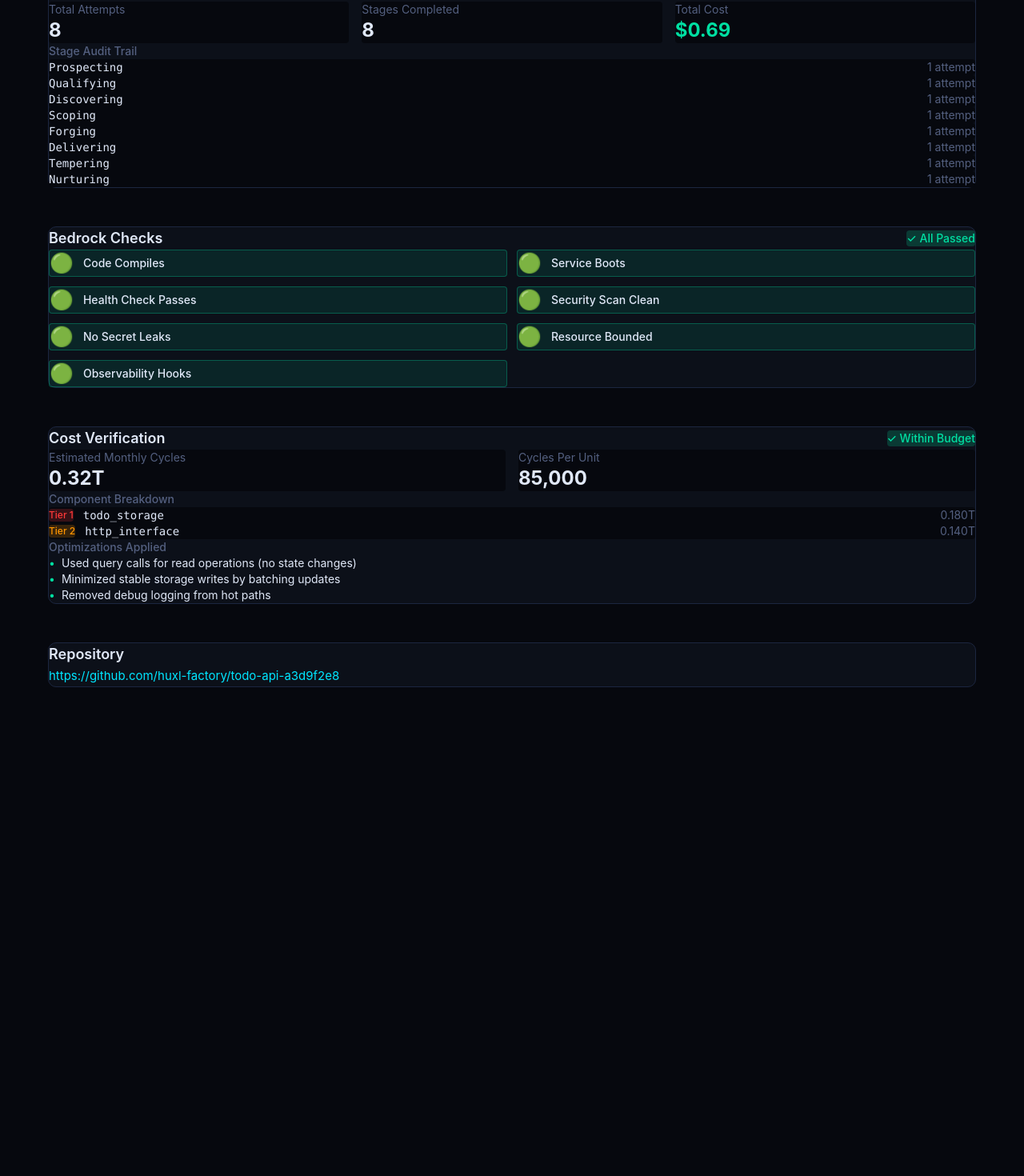
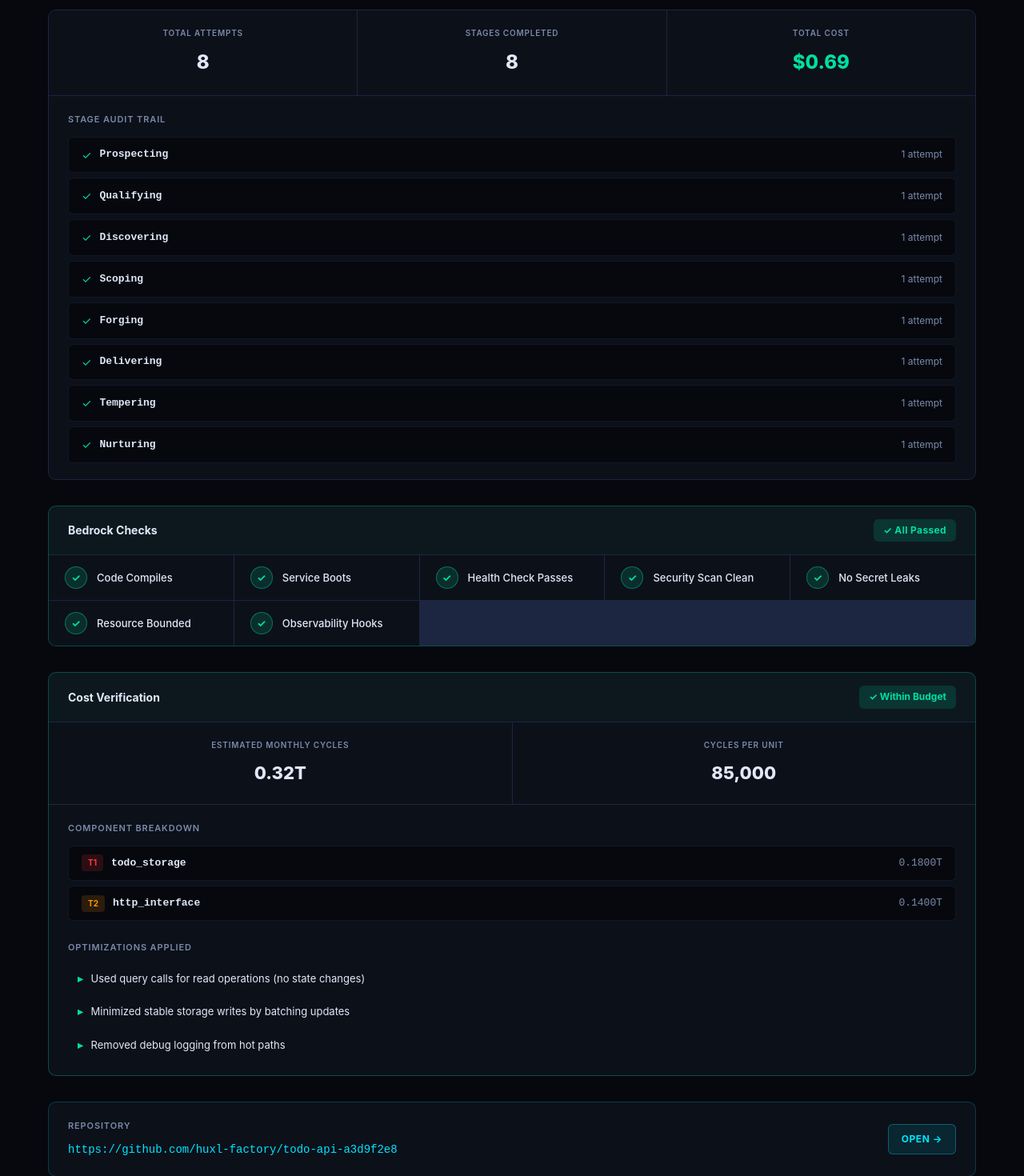
Before and after one commit to scoblelife/huxl-dossier, a React (Vite) app: page /dossier-app/dossier/complete in a window 1280 px wide. Shown: the part 2600-4070 px from the top of the page at 80% size. Before the commit the page ends 3507 px from the top, so only its background shows below. Built offline with nearby package versions, Linux system fonts and the light colour scheme.

Commit message:
feat: redesign Light Zone deliverables section with polished card layouts

```diff
--- a/src/components/Artifacts.tsx
+++ b/src/components/Artifacts.tsx
@@ -3,90 +3,133 @@ import type { Dossier } from '~/types/dossier'
 export function Artifacts({ dossier }: { dossier: Dossier }) {
   const { conformance_bundle, bedrock_checks, cost_verification } = dossier
 
-  if (!conformance_bundle && !bedrock_checks && !cost_verification) {
-    return (
-      <div className="p-5 sm:p-12 text-center" style={{ background: '#0c1019', border: '1px solid #1c2640', borderRadius: '10px' }}>
-        <div className="mb-2" style={{ color: '#546080' }}>No artifacts yet</div>
-        <div className="text-sm" style={{ color: '#546080' }}>
-          Conformance bundle, bedrock checks, and cost verification will appear here when the
-          pipeline completes
-        </div>
-      </div>
-    )
+  if (!conformance_bundle && !bedrock_checks && !cost_verification && !dossier.artifacts.repo_url) {
+    return null
   }
 
   return (
-    <div style={{ display: 'flex', flexDirection: 'column', gap: '48px' }}>
-      {/* Light zone indicator */}
-      <div className="flex items-center gap-2 text-sm">
-        <span className="px-2 py-1 rounded" style={{ background: 'rgba(26, 31, 53, 0.5)', border: '1px solid #546080', color: '#e0e8f8' }}>
-          ☀️ LIGHT ZONE - Customer Deliverables
-        </span>
-        <span style={{ color: '#546080' }}>
-          These artifacts exit the dark factory and go to the customer
-        </span>
+    <div style={{ display: 'flex', flexDirection: 'column', gap: '32px' }}>
+      {/* Light zone header */}
+      <div
+        style={{
+          display: 'flex',
+          alignItems: 'center',
+          gap: '16px',
+          padding: '16px 24px',
+          background: 'linear-gradient(to right, rgba(255, 220, 100, 0.06), transparent)',
+          border: '1px solid rgba(255, 220, 100, 0.15)',
+          borderRadius: '10px',
+        }}
+      >
+        <div
+          style={{
+            width: '10px',
+            height: '10px',
+            borderRadius: '50%',
+            background: '#ffdc64',
+            boxShadow: '0 0 12px rgba(255, 220, 100, 0.5)',
+            flexShrink: 0,
+          }}
+        />
+        <div>
+          <div style={{ fontSize: '12px', fontWeight: 700, color: '#ffdc64', letterSpacing: '0.1em', textTransform: 'uppercase' }}>
+            Light Zone — Customer Deliverables
+          </div>
+          <div style={{ fontSize: '12px', color: '#7a8aaa', marginTop: '2px' }}>
+            These artifacts exit the dark factory and are delivered to the customer
+          </div>
+        </div>
       </div>
 
       {conformance_bundle && <ConformanceBundle bundle={conformance_bundle} />}
-
       {bedrock_checks && <BedrockChecks checks={bedrock_checks} />}
-
       {cost_verification && <CostVerification verification={cost_verification} />}
-
-      {dossier.artifacts.repo_url && (
-        <div className="p-5 sm:p-8" style={{ background: '#0c1019', border: '1px solid #1c2640', borderRadius: '10px' }}>
-          <h3 className="text-lg font-semibold mb-4" style={{ color: '#e0e8f8' }}>Repository</h3>
-          <a
-            href={dossier.artifacts.repo_url}
-            target="_blank"
-            rel="noopener noreferrer"
-            style={{ color: '#00e5ff', textDecoration: 'none' }}
-            onMouseEnter={(e) => e.currentTarget.style.textDecoration = 'underline'}
-            onMouseLeave={(e) => e.currentTarget.style.textDecoration = 'none'}
-          >
-            {dossier.artifacts.repo_url}
-          </a>
-        </div>
-      )}
+      {dossier.artifacts.repo_url && <RepoLink url={dossier.artifacts.repo_url} />}
     </div>
   )
 }
 
 function ConformanceBundle({ bundle }: { bundle: NonNullable<Dossier['conformance_bundle']> }) {
   return (
-    <div className="p-5 sm:p-8" style={{ background: '#0c1019', border: '1px solid #1c2640', borderRadius: '10px' }}>
-      <h3 className="text-lg font-semibold mb-4" style={{ color: '#e0e8f8' }}>Conformance Bundle</h3>
-
-      <div className="grid grid-cols-1 sm:grid-cols-3 gap-4 mb-6">
-        <div className="rounded p-4" style={{ background: '#06080e' }}>
-          <div className="text-sm mb-1" style={{ color: '#546080' }}>Total Attempts</div>
-          <div className="text-2xl font-bold" style={{ color: '#e0e8f8' }}>{bundle.total_attempts}</div>
+    <div
+      style={{
+        background: '#0c1019',
+        border: '1px solid #1c2640',
+        borderRadius: '10px',
+        overflow: 'hidden',
+      }}
+    >
+      {/* Header with key metrics */}
+      <div
+        style={{
+          display: 'grid',
+          gridTemplateColumns: 'repeat(3, 1fr)',
+          gap: '1px',
+          background: '#1c2640',
+          borderBottom: '1px solid #1c2640',
+        }}
+      >
+        {[
+          { label: 'Total Attempts', value: String(bundle.total_attempts), color: '#e0e8f8' },
+          { label: 'Stages Completed', value: String(bundle.stages_completed.length), color: '#e0e8f8' },
+          { label: 'Total Cost', value: `$${bundle.total_cost_usd.toFixed(2)}`, color: '#00dfa2' },
+        ].map((stat) => (
+          <div key={stat.label} style={{ background: '#0c1019', padding: '20px 24px', textAlign: 'center' }}>
+            <div style={{ fontSize: '10px', color: '#7a8aaa', fontWeight: 600, letterSpacing: '0.08em', textTransform: 'uppercase', marginBottom: '8px' }}>
+              {stat.label}
             </div>
-        <div className="rounded p-4" style={{ background: '#06080e' }}>
-          <div className="text-sm mb-1" style={{ color: '#546080' }}>Stages Completed</div>
-          <div className="text-2xl font-bold" style={{ color: '#e0e8f8' }}>{bundle.stages_completed.length}</div>
+            <div style={{ fontSize: '24px', fontWeight: 800, color: stat.color }}>{stat.value}</div>
           </div>
-        <div className="rounded p-4" style={{ background: '#06080e' }}>
-          <div className="text-sm mb-1" style={{ color: '#546080' }}>Total Cost</div>
-          <div className="text-2xl font-bold" style={{ color: '#00dfa2' }}>${bundle.total_cost_usd.toFixed(2)}</div>
-        </div>
+        ))}
       </div>
 
-      <div className="space-y-2">
-        <div className="text-sm font-medium mb-2" style={{ color: '#546080' }}>Stage Audit Trail</div>
+      {/* Stage audit trail */}
+      <div style={{ padding: '20px 24px' }}>
+        <div style={{ fontSize: '11px', color: '#7a8aaa', fontWeight: 600, letterSpacing: '0.08em', textTransform: 'uppercase', marginBottom: '12px' }}>
+          Stage Audit Trail
+        </div>
+        <div style={{ display: 'flex', flexDirection: 'column', gap: '6px' }}>
           {bundle.stages_completed.map((entry) => (
-          <div key={entry.stage} className="flex items-center justify-between rounded px-4 py-2" style={{ background: '#06080e' }}>
-            <code className="text-sm" style={{ color: '#e0e8f8' }}>{entry.stage}</code>
-            <div className="flex items-center gap-4 text-sm" style={{ color: '#546080' }}>
-              <span>{entry.attempts} attempt{entry.attempts !== 1 ? 's' : ''}</span>
+            <div
+              key={entry.stage}
+              style={{
+                display: 'flex',
+                alignItems: 'center',
+                justifyContent: 'space-between',
+                padding: '10px 16px',
+                background: '#06080e',
+                borderRadius: '6px',
+                border: '1px solid rgba(28, 38, 64, 0.5)',
+              }}
+            >
+              <div style={{ display: 'flex', alignItems: 'center', gap: '10px' }}>
+                <span style={{ color: '#00dfa2', fontSize: '14px' }}>✓</span>
+                <span style={{ fontSize: '13px', fontWeight: 600, color: '#e0e8f8', fontFamily: 'monospace' }}>
+                  {entry.stage}
+                </span>
+              </div>
+              <div style={{ display: 'flex', alignItems: 'center', gap: '12px', fontSize: '12px' }}>
+                <span style={{ color: '#7a8aaa' }}>
+                  {entry.attempts} attempt{entry.attempts !== 1 ? 's' : ''}
+                </span>
                 {entry.gate_events > 0 && (
-                <span style={{ color: '#ff9500' }}>
+                  <span
+                    style={{
+                      padding: '2px 8px',
+                      borderRadius: '4px',
+                      fontSize: '10px',
+                      fontWeight: 700,
+                      background: 'rgba(255, 149, 0, 0.15)',
+                      color: '#ff9500',
+                    }}
+                  >
                     {entry.gate_events} gate event{entry.gate_events !== 1 ? 's' : ''}
                   </span>
                 )}
               </div>
             </div>
           ))}
+        </div>
       </div>
     </div>
   )
@@ -104,34 +147,85 @@ function BedrockChecks({ checks }: { checks: NonNullable<Dossier['bedrock_checks
   ]
 
   const allPassed = checkList.every((c) => c.value)
+  const passedCount = checkList.filter((c) => c.value).length
 
   return (
-    <div className="p-5 sm:p-8" style={{ background: '#0c1019', border: '1px solid #1c2640', borderRadius: '10px' }}>
-      <div className="flex items-center justify-between mb-4">
-        <h3 className="text-lg font-semibold" style={{ color: '#e0e8f8' }}>Bedrock Checks</h3>
-        {allPassed ? (
-          <span className="px-3 py-1 rounded text-sm font-medium" style={{ background: 'rgba(0, 223, 162, 0.2)', color: '#00dfa2' }}>
-            ✓ All Passed
-          </span>
-        ) : (
-          <span className="px-3 py-1 rounded text-sm font-medium" style={{ background: 'rgba(255, 56, 56, 0.2)', color: '#ff3838' }}>
-            ✕ Some Failed
-          </span>
-        )}
+    <div
+      style={{
+        background: '#0c1019',
+        border: `1px solid ${allPassed ? 'rgba(0, 223, 162, 0.3)' : '#1c2640'}`,
+        borderRadius: '10px',
+        overflow: 'hidden',
+      }}
+    >
+      {/* Header */}
+      <div
+        style={{
+          padding: '16px 24px',
+          borderBottom: '1px solid #1c2640',
+          display: 'flex',
+          alignItems: 'center',
+          justifyContent: 'space-between',
+          background: allPassed ? 'rgba(0, 223, 162, 0.04)' : 'transparent',
+        }}
+      >
+        <div style={{ fontSize: '14px', fontWeight: 700, color: '#e0e8f8' }}>Bedrock Checks</div>
+        <div
+          style={{
+            padding: '4px 12px',
+            borderRadius: '6px',
+            fontSize: '12px',
+            fontWeight: 700,
+            background: allPassed ? 'rgba(0, 223, 162, 0.15)' : 'rgba(255, 149, 0, 0.15)',
+            color: allPassed ? '#00dfa2' : '#ff9500',
+            letterSpacing: '0.03em',
+          }}
+        >
+          {allPassed ? '✓ All Passed' : `${passedCount}/${checkList.length} Passed`}
+        </div>
       </div>
 
-      <div className="grid grid-cols-1 sm:grid-cols-2 gap-3">
+      {/* Grid of checks */}
+      <div
+        style={{
+          display: 'grid',
+          gridTemplateColumns: 'repeat(auto-fill, minmax(200px, 1fr))',
+          gap: '1px',
+          background: '#1c2640',
+        }}
+      >
         {checkList.map((check) => (
           <div
             key={check.key}
-            className="flex items-center gap-3 p-3 rounded"
             style={{
-              background: check.value ? 'rgba(0, 223, 162, 0.1)' : 'rgba(255, 56, 56, 0.1)',
-              border: `1px solid ${check.value ? 'rgba(0, 223, 162, 0.3)' : 'rgba(255, 56, 56, 0.3)'}`
+              display: 'flex',
+              alignItems: 'center',
+              gap: '12px',
+              padding: '14px 20px',
+              background: '#0c1019',
             }}
           >
-            <div className="text-2xl">{check.value ? '🟢' : '🔴'}</div>
-            <div className="text-sm font-medium" style={{ color: '#e0e8f8' }}>{check.label}</div>
+            <div
+              style={{
+                width: '28px',
+                height: '28px',
+                borderRadius: '50%',
+                display: 'flex',
+                alignItems: 'center',
+                justifyContent: 'center',
+                fontSize: '13px',
+                fontWeight: 700,
+                flexShrink: 0,
+                background: check.value ? 'rgba(0, 223, 162, 0.15)' : 'rgba(255, 56, 56, 0.15)',
+                border: `1px solid ${check.value ? 'rgba(0, 223, 162, 0.4)' : 'rgba(255, 56, 56, 0.4)'}`,
+                color: check.value ? '#00dfa2' : '#ff3838',
+              }}
+            >
+              {check.value ? '✓' : '✕'}
+            </div>
+            <span style={{ fontSize: '13px', fontWeight: 500, color: '#e0e8f8' }}>
+              {check.label}
+            </span>
           </div>
         ))}
       </div>
@@ -139,83 +233,217 @@ function BedrockChecks({ checks }: { checks: NonNullable<Dossier['bedrock_checks
   )
 }
 
-function CostVerification({
-  verification,
-}: {
-  verification: NonNullable<Dossier['cost_verification']>
-}) {
+function CostVerification({ verification }: { verification: NonNullable<Dossier['cost_verification']> }) {
   return (
-    <div className="p-5 sm:p-8" style={{ background: '#0c1019', border: '1px solid #1c2640', borderRadius: '10px' }}>
-      <div className="flex items-center justify-between mb-4">
-        <h3 className="text-lg font-semibold" style={{ color: '#e0e8f8' }}>Cost Verification</h3>
-        {verification.within_budget ? (
-          <span className="px-3 py-1 rounded text-sm font-medium" style={{ background: 'rgba(0, 223, 162, 0.2)', color: '#00dfa2' }}>
-            ✓ Within Budget
-          </span>
-        ) : (
-          <span className="px-3 py-1 rounded text-sm font-medium" style={{ background: 'rgba(255, 56, 56, 0.2)', color: '#ff3838' }}>
-            ✕ Over Budget
-          </span>
-        )}
+    <div
+      style={{
+        background: '#0c1019',
+        border: `1px solid ${verification.within_budget ? 'rgba(0, 223, 162, 0.3)' : 'rgba(255, 56, 56, 0.3)'}`,
+        borderRadius: '10px',
+        overflow: 'hidden',
+      }}
+    >
+      {/* Header */}
+      <div
+        style={{
+          padding: '16px 24px',
+          borderBottom: '1px solid #1c2640',
+          display: 'flex',
+          alignItems: 'center',
+          justifyContent: 'space-between',
+          background: verification.within_budget ? 'rgba(0, 223, 162, 0.04)' : 'rgba(255, 56, 56, 0.04)',
+        }}
+      >
+        <div style={{ fontSize: '14px', fontWeight: 700, color: '#e0e8f8' }}>Cost Verification</div>
+        <div
+          style={{
+            padding: '4px 12px',
+            borderRadius: '6px',
+            fontSize: '12px',
+            fontWeight: 700,
+            background: verification.within_budget ? 'rgba(0, 223, 162, 0.15)' : 'rgba(255, 56, 56, 0.15)',
+            color: verification.within_budget ? '#00dfa2' : '#ff3838',
+          }}
+        >
+          {verification.within_budget ? '✓ Within Budget' : '✕ Over Budget'}
+        </div>
       </div>
 
-      <div className="grid grid-cols-1 sm:grid-cols-2 gap-4 mb-6">
-        <div className="rounded p-4" style={{ background: '#06080e' }}>
-          <div className="text-sm mb-1" style={{ color: '#546080' }}>Estimated Monthly Cycles</div>
-          <div className="text-2xl font-bold" style={{ color: '#e0e8f8' }}>
+      {/* Key metrics */}
+      <div
+        style={{
+          display: 'grid',
+          gridTemplateColumns: verification.measured_cycles_per_unit !== null ? '1fr 1fr' : '1fr',
+          gap: '1px',
+          background: '#1c2640',
+          borderBottom: '1px solid #1c2640',
+        }}
+      >
+        <div style={{ background: '#0c1019', padding: '20px 24px', textAlign: 'center' }}>
+          <div style={{ fontSize: '10px', color: '#7a8aaa', fontWeight: 600, letterSpacing: '0.08em', textTransform: 'uppercase', marginBottom: '8px' }}>
+            Estimated Monthly Cycles
+          </div>
+          <div style={{ fontSize: '22px', fontWeight: 800, color: '#e0e8f8' }}>
             {verification.estimated_monthly_cycles_t.toFixed(2)}T
           </div>
         </div>
         {verification.measured_cycles_per_unit !== null && (
-          <div className="rounded p-4" style={{ background: '#06080e' }}>
-            <div className="text-sm mb-1" style={{ color: '#546080' }}>Cycles Per Unit</div>
-            <div className="text-2xl font-bold" style={{ color: '#e0e8f8' }}>
+          <div style={{ background: '#0c1019', padding: '20px 24px', textAlign: 'center' }}>
+            <div style={{ fontSize: '10px', color: '#7a8aaa', fontWeight: 600, letterSpacing: '0.08em', textTransform: 'uppercase', marginBottom: '8px' }}>
+              Cycles Per Unit
+            </div>
+            <div style={{ fontSize: '22px', fontWeight: 800, color: '#e0e8f8' }}>
               {verification.measured_cycles_per_unit.toLocaleString()}
             </div>
           </div>
         )}
       </div>
 
+      <div style={{ padding: '20px 24px', display: 'flex', flexDirection: 'column', gap: '24px' }}>
+        {/* Component breakdown */}
         {verification.component_costs.length > 0 && (
-        <div className="mb-6">
-          <div className="text-sm font-medium mb-2" style={{ color: '#546080' }}>Component Breakdown</div>
-          <div className="space-y-2">
+          <div>
+            <div style={{ fontSize: '11px', color: '#7a8aaa', fontWeight: 600, letterSpacing: '0.08em', textTransform: 'uppercase', marginBottom: '12px' }}>
+              Component Breakdown
+            </div>
+            <div style={{ display: 'flex', flexDirection: 'column', gap: '6px' }}>
               {verification.component_costs.map((component, idx) => (
-              <div key={idx} className="flex items-center justify-between rounded px-4 py-2" style={{ background: '#06080e' }}>
-                <div className="flex items-center gap-3">
-                  <span
-                    className="px-2 py-0.5 rounded text-xs font-medium"
+                <div
+                  key={idx}
                   style={{
-                      background: component.tier === 1 ? 'rgba(255, 56, 56, 0.2)' : component.tier === 2 ? 'rgba(255, 149, 0, 0.2)' : 'rgba(84, 96, 128, 0.2)',
-                      color: component.tier === 1 ? '#ff3838' : component.tier === 2 ? '#ff9500' : '#546080'
+                    display: 'flex',
+                    alignItems: 'center',
+                    justifyContent: 'space-between',
+                    padding: '10px 16px',
+                    background: '#06080e',
+                    borderRadius: '6px',
+                    border: '1px solid rgba(28, 38, 64, 0.5)',
                   }}
                 >
-                    Tier {component.tier}
+                  <div style={{ display: 'flex', alignItems: 'center', gap: '10px' }}>
+                    <span
+                      style={{
+                        padding: '2px 8px',
+                        borderRadius: '4px',
+                        fontSize: '10px',
+                        fontWeight: 700,
+                        background:
+                          component.tier === 1 ? 'rgba(255, 56, 56, 0.15)' :
+                          component.tier === 2 ? 'rgba(255, 149, 0, 0.15)' :
+                          'rgba(84, 96, 128, 0.15)',
+                        color:
+                          component.tier === 1 ? '#ff3838' :
+                          component.tier === 2 ? '#ff9500' :
+                          '#7a8aaa',
+                      }}
+                    >
+                      T{component.tier}
                     </span>
-                  <code className="text-sm" style={{ color: '#e0e8f8' }}>{component.name}</code>
+                    <span style={{ fontSize: '13px', fontWeight: 600, color: '#e0e8f8', fontFamily: 'monospace' }}>
+                      {component.name}
+                    </span>
                   </div>
-                <div className="text-sm" style={{ color: '#546080' }}>
-                  {(component.estimated_monthly_cycles / 1_000_000_000_000).toFixed(3)}T
-                </div>
+                  <span style={{ fontSize: '13px', color: '#7a8aaa', fontFamily: 'monospace' }}>
+                    {(component.estimated_monthly_cycles / 1_000_000_000_000).toFixed(4)}T
+                  </span>
                 </div>
               ))}
             </div>
           </div>
         )}
 
+        {/* Optimizations */}
         {verification.optimizations_applied.length > 0 && (
           <div>
-          <div className="text-sm font-medium mb-2" style={{ color: '#546080' }}>Optimizations Applied</div>
-          <ul className="space-y-1">
+            <div style={{ fontSize: '11px', color: '#7a8aaa', fontWeight: 600, letterSpacing: '0.08em', textTransform: 'uppercase', marginBottom: '12px' }}>
+              Optimizations Applied
+            </div>
+            <div style={{ display: 'flex', flexDirection: 'column', gap: '6px' }}>
               {verification.optimizations_applied.map((opt, idx) => (
-              <li key={idx} className="text-sm flex items-start gap-2" style={{ color: '#e0e8f8' }}>
-                <span style={{ color: '#00dfa2' }}>•</span>
+                <div
+                  key={idx}
+                  style={{
+                    display: 'flex',
+                    alignItems: 'flex-start',
+                    gap: '10px',
+                    padding: '8px 12px',
+                    fontSize: '13px',
+                    color: '#e0e8f8',
+                    lineHeight: '1.5',
+                  }}
+                >
+                  <span style={{ color: '#00dfa2', fontWeight: 700, flexShrink: 0 }}>▸</span>
                   <span>{opt}</span>
-              </li>
+                </div>
               ))}
-          </ul>
+            </div>
           </div>
         )}
       </div>
+    </div>
   )
 }
+
+function RepoLink({ url }: { url: string }) {
+  return (
+    <div
+      style={{
+        background: '#0c1019',
+        border: '1px solid rgba(0, 229, 255, 0.2)',
+        borderRadius: '10px',
+        padding: '20px 24px',
+        display: 'flex',
+        alignItems: 'center',
+        justifyContent: 'space-between',
+      }}
+    >
+      <div>
+        <div style={{ fontSize: '11px', color: '#7a8aaa', fontWeight: 600, letterSpacing: '0.08em', textTransform: 'uppercase', marginBottom: '6px' }}>
+          Repository
+        </div>
+        <a
+          href={url}
+          target="_blank"
+          rel="noopener noreferrer"
+          style={{
+            color: '#00e5ff',
+            textDecoration: 'none',
+            fontSize: '14px',
+            fontFamily: 'monospace',
+          }}
+          onMouseEnter={(e) => { e.currentTarget.style.textDecoration = 'underline' }}
+          onMouseLeave={(e) => { e.currentTarget.style.textDecoration = 'none' }}
+        >
+          {url}
+        </a>
+      </div>
+      <a
+        href={url}
+        target="_blank"
+        rel="noopener noreferrer"
+        style={{
+          padding: '8px 16px',
+          borderRadius: '6px',
+          background: 'rgba(0, 229, 255, 0.1)',
+          border: '1px solid rgba(0, 229, 255, 0.3)',
+          color: '#00e5ff',
+          fontSize: '12px',
+          fontWeight: 700,
+          textDecoration: 'none',
+          letterSpacing: '0.05em',
+          transition: 'all 0.15s ease',
+        }}
+        onMouseEnter={(e) => {
+          e.currentTarget.style.background = 'rgba(0, 229, 255, 0.2)'
+          e.currentTarget.style.borderColor = 'rgba(0, 229, 255, 0.6)'
+        }}
+        onMouseLeave={(e) => {
+          e.currentTarget.style.background = 'rgba(0, 229, 255, 0.1)'
+          e.currentTarget.style.borderColor = 'rgba(0, 229, 255, 0.3)'
+        }}
+      >
+        OPEN →
+      </a>
+    </div>
+  )
+}
```
Lines whose indentation alone changed are shown as unchanged.
